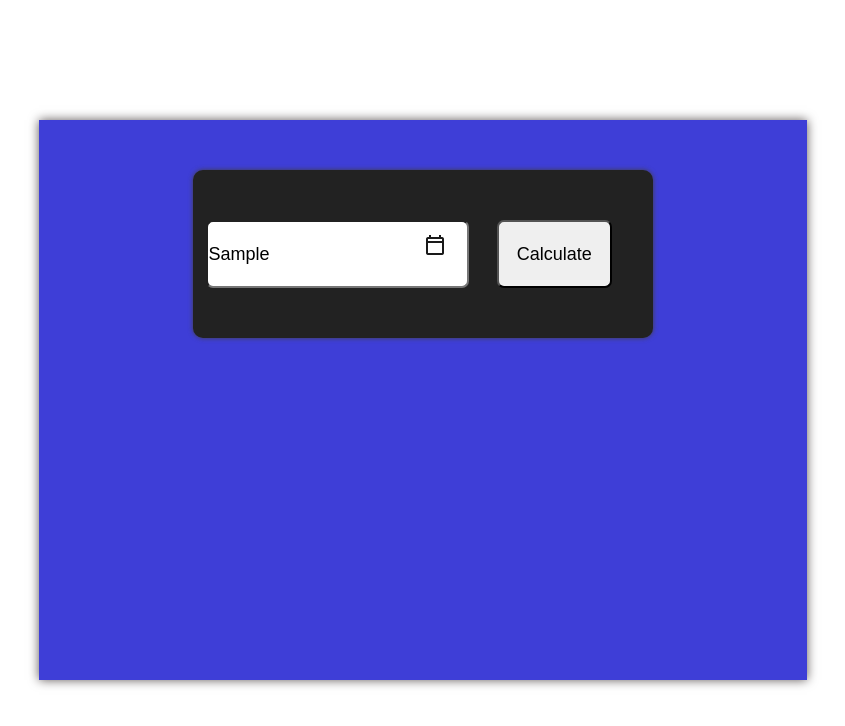
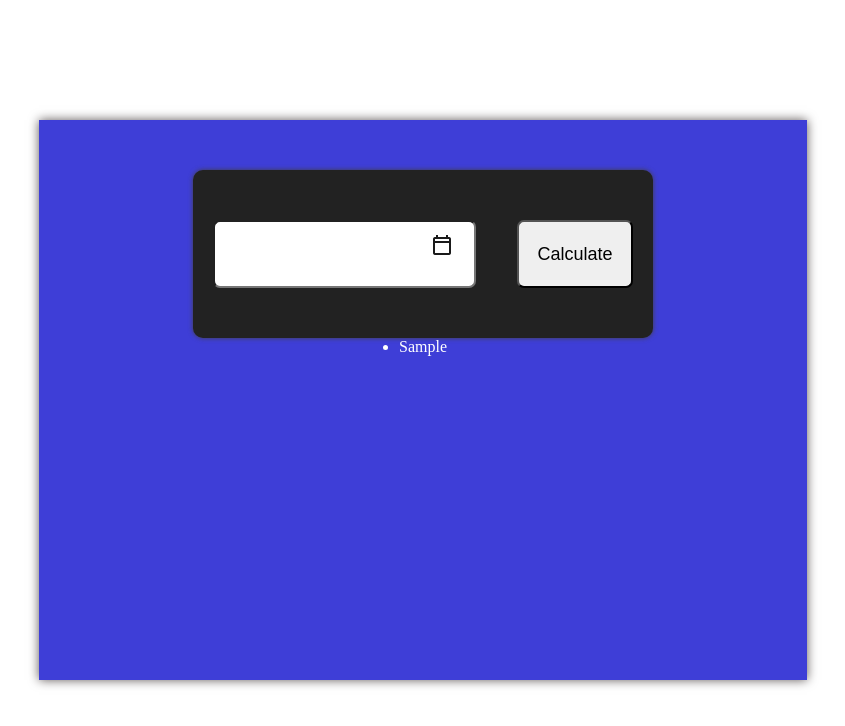
Before and after one commit to Abdulahad911/classTask-05, a plain HTML site: page index.html in a window 1280 px wide. Both pictures are taken after typing "Sample" into the empty fields and a click on the button "Calculate". Shown: the whole page, without its empty margins (217-1062 px from the left). Drawn offline with Linux system fonts and the light colour scheme.

Commit message:
adding list item to ul

```diff
--- a/index.html
+++ b/index.html
@@ -12,8 +12,9 @@
         <div class="box">
             <input type="text" id="inputText">
             <button onclick="addingAgeCalculater()">Calculate</button>
-            <ul id="inputValue"></ul>
+
         </div>
+        <ul id="inputValue"></ul>
     </div>
     <script src="./script.js"></script>
 </body>
--- a/script.js
+++ b/script.js
@@ -1,4 +1,12 @@
 function addingAgeCalculater(){
     var inputText = document.getElementById('inputText')
     var inputValue = document.getElementById('inputValue')
+    if (!inputText.value.trim()){
+              return alert('Enter your age to calculate.')
+             }
+             var li = document.createElement('li')
+             li.textContent = inputText.value;
+             inputValue.appendChild(li);
+             li.className = 'listItem'
+             inputText.value = ''
 }
--- a/style.css
+++ b/style.css
@@ -44,6 +44,7 @@ body{
     font-family: Arial, Helvetica, sans-serif;
     font-size: large;
     padding: 2px;
+    cursor: pointer;
 }
 .box input{
     width: 57%;
@@ -56,5 +57,8 @@ body{
     box-sizing: border-box;
     background-position: 215px 12px;
     background-repeat: no-repeat;
+    cursor: pointer;
+}
+.listItem{
 
 }
```
